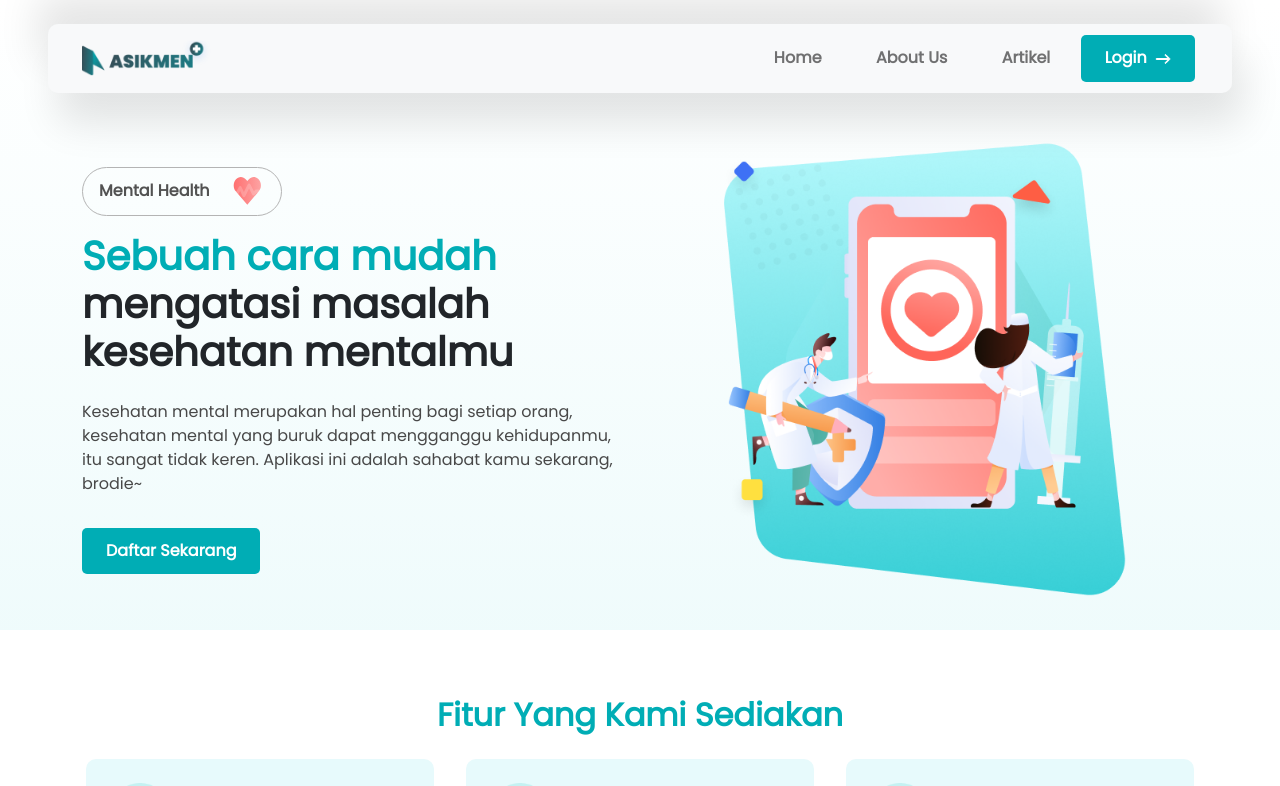
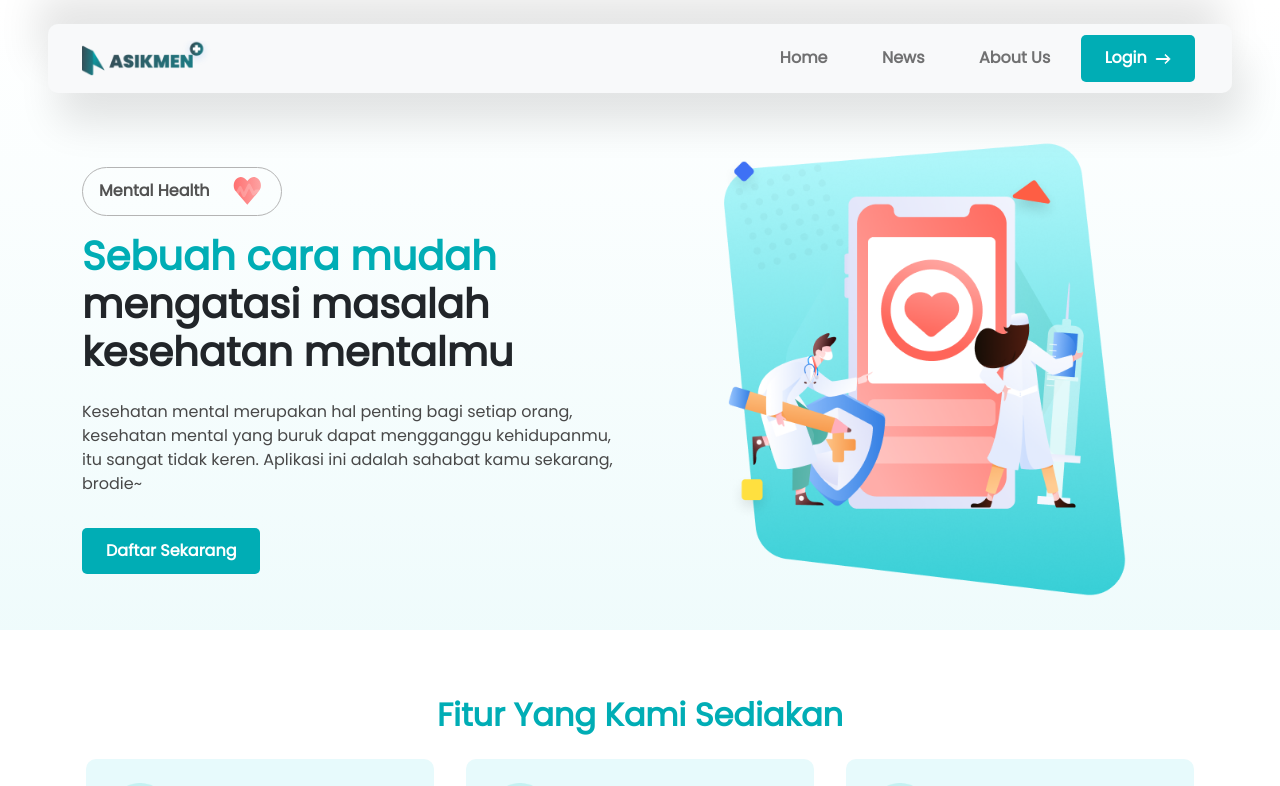
Before and after one commit to diasramadhan/capstone-asikmen, a React (Create React App) app: page / in a window 1280 px wide. Shown: the top 786 px of the page. Built offline with nearby package versions, Linux system fonts and the light colour scheme; no server answers.

Commit message:
fix navbar

```diff
--- a/src/components/Navbar/Navbar.js
+++ b/src/components/Navbar/Navbar.js
@@ -4,6 +4,8 @@ import { BsArrowRight } from 'react-icons/bs';
 import { Link } from 'react-router-dom';
 
 function Navbar() {
+  const [about, setAbout] = React.useState(false);
+
   return (
     <header>
       <nav className="navbar navbar-expand-lg navbar-light bg-light sticky-top my-nav">
@@ -27,20 +29,37 @@ function Navbar() {
           <div className="collapse navbar-collapse" id="navbarSupportedContent">
             <ul className="navbar-nav ms-auto mb-2 mb-lg-0">
               <li className="nav-item">
-                <Link className="nav-link" aria-current="page" to="/">
+                <Link
+                  className="nav-link"
+                  aria-current="page"
+                  to="/"
+                  onClick={function () {
+                    setAbout(false);
+                  }}
+                >
                   Home
                 </Link>
               </li>
+              {about === false && (
+                <li className="nav-item ">
+                  <a className="nav-link" aria-current="page" href="#artikel">
+                    News
+                  </a>
+                </li>
+              )}
               <li className="nav-item ">
-                <Link className="nav-link" aria-current="page" to="/about">
+                <Link
+                  className="nav-link"
+                  aria-current="page"
+                  to="/about"
+                  onClick={function () {
+                    setAbout(true);
+                  }}
+                >
                   About Us
                 </Link>
               </li>
-              <li className="nav-item ">
-                <a className="nav-link" aria-current="page" href="#artikel">
-                  Artikel
-                </a>
-              </li>
+
               <li className="nav-item btn-login d-flex align-items-center text-white ">
                 <Link className="nav-link nav-link__login" aria-current="page" to="/login">
                   Login
```
Also changed, not shown: .eslintrc.json.
